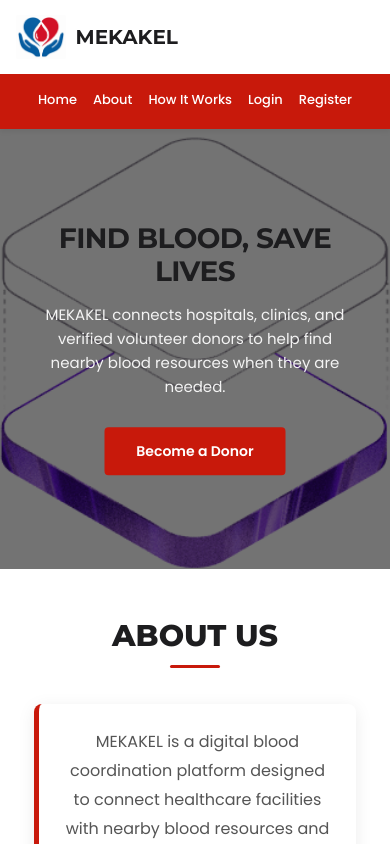
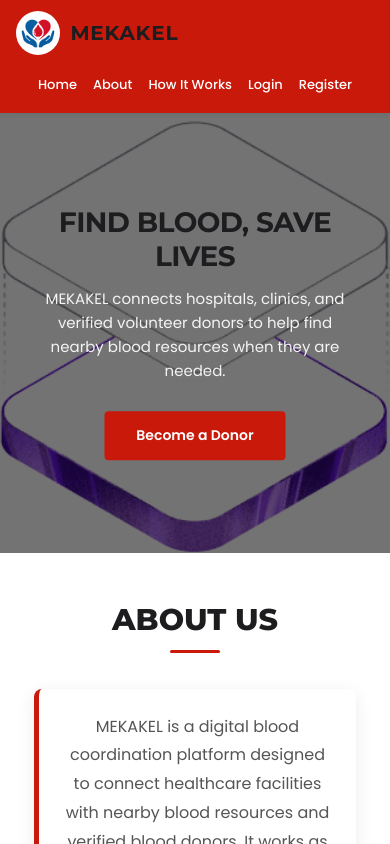
Before and after one commit to helena0904/mekakel, a React (Vite) app in the folder frontend/: page / in a window 390 px wide. Shown: the top 844 px of the page. Built offline with nearby package versions, Linux system fonts and the light colour scheme; no server answers.

Commit message:
Refine navbar layout to single red bar

```diff
--- a/frontend/src/index.css
+++ b/frontend/src/index.css
@@ -54,15 +54,16 @@
 }
 
 
-/* NAVBAR: white top row (logo) + red link bar underneath */
+/* NAVBAR: single red bar with logo on the left and links on the right */
 
 .navigationbar {
     display: flex;
     justify-content: space-between;
     align-items: center;
     flex-wrap: wrap;
-    padding: 0.75rem 2rem 0;
-    background: white;
+    gap: 1rem;
+    padding: 0.7rem 2rem;
+    background-color: var(--red);
     box-shadow: 0 2px 6px rgba(0, 0, 0, 0.08);
     position: relative;
     z-index: 10;
@@ -71,31 +72,31 @@
 .logo-container {
     display: flex;
     align-items: center;
-    gap: 0.6rem;
+    gap: 0.65rem;
     font-family: var(--heading-font);
     font-weight: 700;
     font-size: 20px;
-    color: var(--red);
+    letter-spacing: 0.04em;
+    color: white;
 }
 
 .logo {
-    width: 50px;
-    height: 50px;
-    border-radius: 6px;
+    width: 44px;
+    height: 44px;
+    padding: 4px;
+    border-radius: 50%;
+    background-color: white;
     object-fit: contain;
 }
 
 .navigationlinks {
     display: flex;
-    flex-basis: calc(100% + 4rem);
-    width: calc(100% + 4rem);
-    justify-content: center;
+    justify-content: flex-end;
     align-items: center;
     flex-wrap: wrap;
     gap: 2rem;
-    margin: 0.75rem -2rem 0;
-    padding: 0.85rem 2rem;
-    background-color: var(--red);
+    margin-left: auto;
+    background-color: transparent;
     font-size: 13px;
     font-weight: 500;
 }
@@ -1688,14 +1689,13 @@
 
 @media (max-width: 768px) {
     .navigationbar {
-        padding: 0.75rem 1rem 0;
+        padding: 0.7rem 1rem;
     }
 
     .navigationlinks {
-        flex-basis: calc(100% + 2rem);
-        width: calc(100% + 2rem);
-        margin: 0.75rem -1rem 0;
-        padding: 0.75rem 1rem;
+        flex-basis: 100%;
+        width: 100%;
+        justify-content: center;
         gap: 1rem;
     }
 
```
